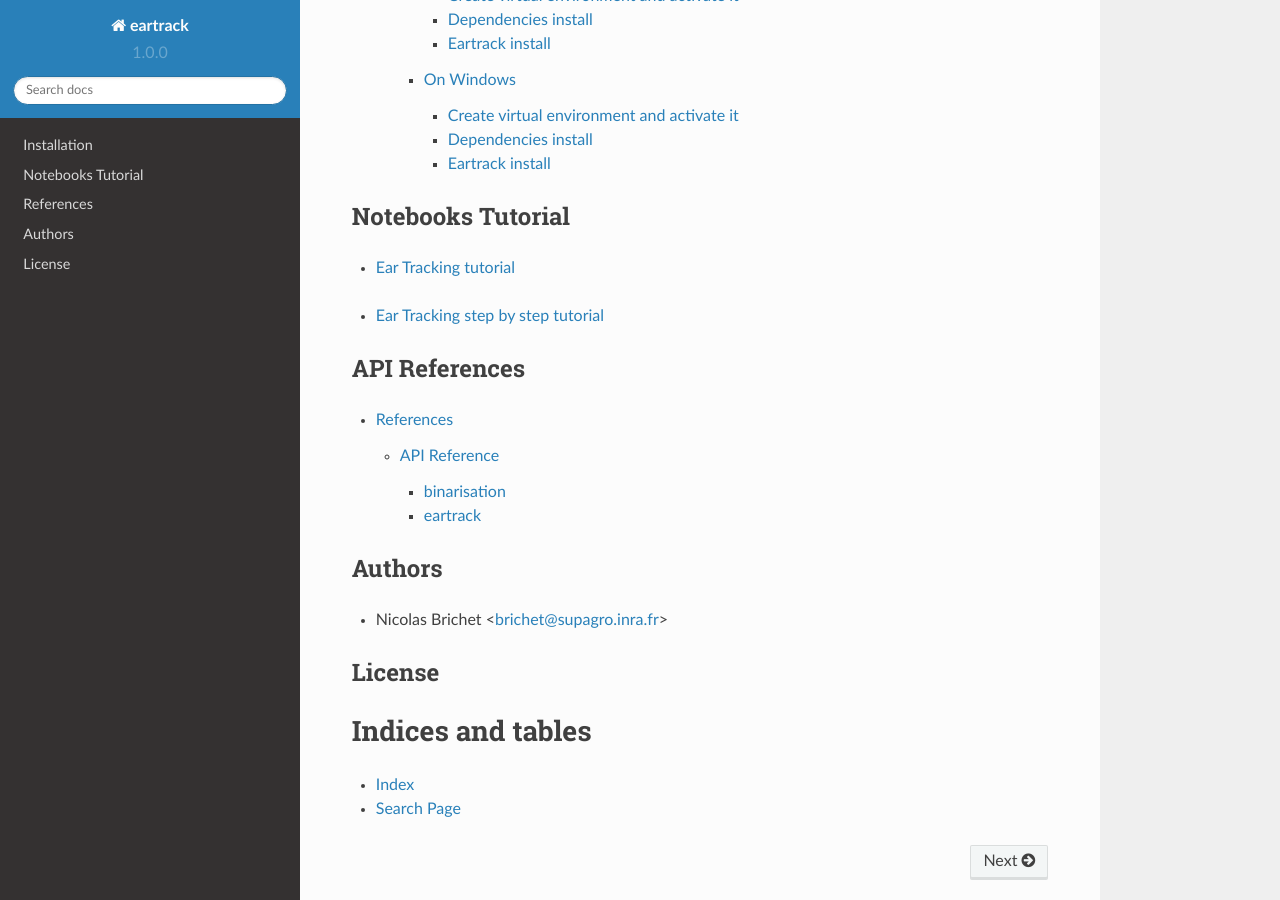
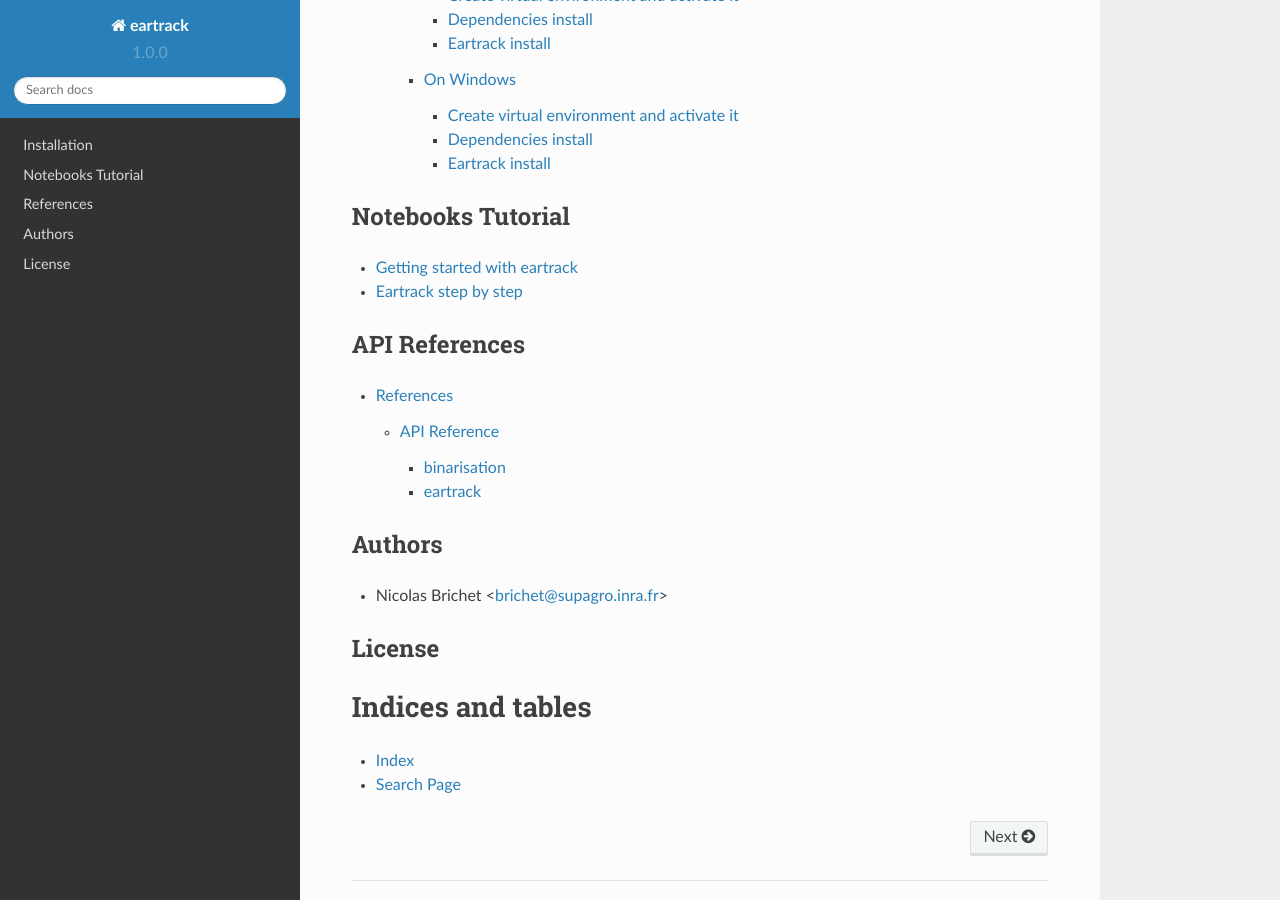
Before and after one commit to openalea/eartrack, a Sphinx documentation site: the page built from doc/index.rst, in a window 1280 px wide and 900 px high, scrolled down 460 px. Built offline with Sphinx 7.4.7 and the Read the Docs theme 2.0.0, drawn with Linux system fonts in a browser that asks for light colours; formulas are drawn with MathJax 3; pages that are not in the unit, such as notebooks, are missing from menus.

Commit message:
rename notebook + change title + update documentation with right link on nbviewer

```diff
--- a/README.rst
+++ b/README.rst
@@ -38,9 +38,9 @@
 
 Tutorials are available as Jupyter notebook :
 
-* `Getting started with eartrack <http://nbviewer.ipython.org/urls/raw.github.com/openalea/eartrack/master/example/ear_tracking_tutorial.ipynb>`_
+* `Getting started with eartrack <http://nbviewer.ipython.org/urls/raw.github.com/openalea/eartrack/master/example/getting_started_with_eartrack.ipynb>`_
 
-* `Eartrack step by step <http://nbviewer.ipython.org/urls/raw.github.com/openalea/eartrack/master/example/detailed_ear_tracking_tutorial.ipynb>`_
+* `Eartrack step by step <http://nbviewer.ipython.org/urls/raw.github.com/openalea/eartrack/master/example/eartrack_step_by_step.ipynb>`_
 
 ===========================
 Installation with Miniconda
--- a/doc/index.rst
+++ b/doc/index.rst
@@ -18,13 +18,9 @@
 Notebooks Tutorial
 ------------------
 
-* `Ear Tracking tutorial`_
+* `Getting started with eartrack <http://nbviewer.ipython.org/urls/raw.github.com/openalea/eartrack/master/example/getting_started_with_eartrack.ipynb>`_
 
-.. _Ear Tracking tutorial: http://nbviewer.jupyter.org/github/openalea/eartrack/blob/master/example/ear_tracking_tutorial.ipynb
-
-* `Ear Tracking step by step tutorial`_
-
-.. _Ear Tracking step by step tutorial: http://nbviewer.jupyter.org/github/openalea/eartrack/blob/master/example/detailed_ear_tracking_tutorial.ipynb
+* `Eartrack step by step <http://nbviewer.ipython.org/urls/raw.github.com/openalea/eartrack/master/example/eartrack_step_by_step.ipynb>`_
 
 .. toctree::
     :hidden:
```
Also changed, not shown: doc/source/notebooks/index.rst (+2 -6 lines), 4 other files.
